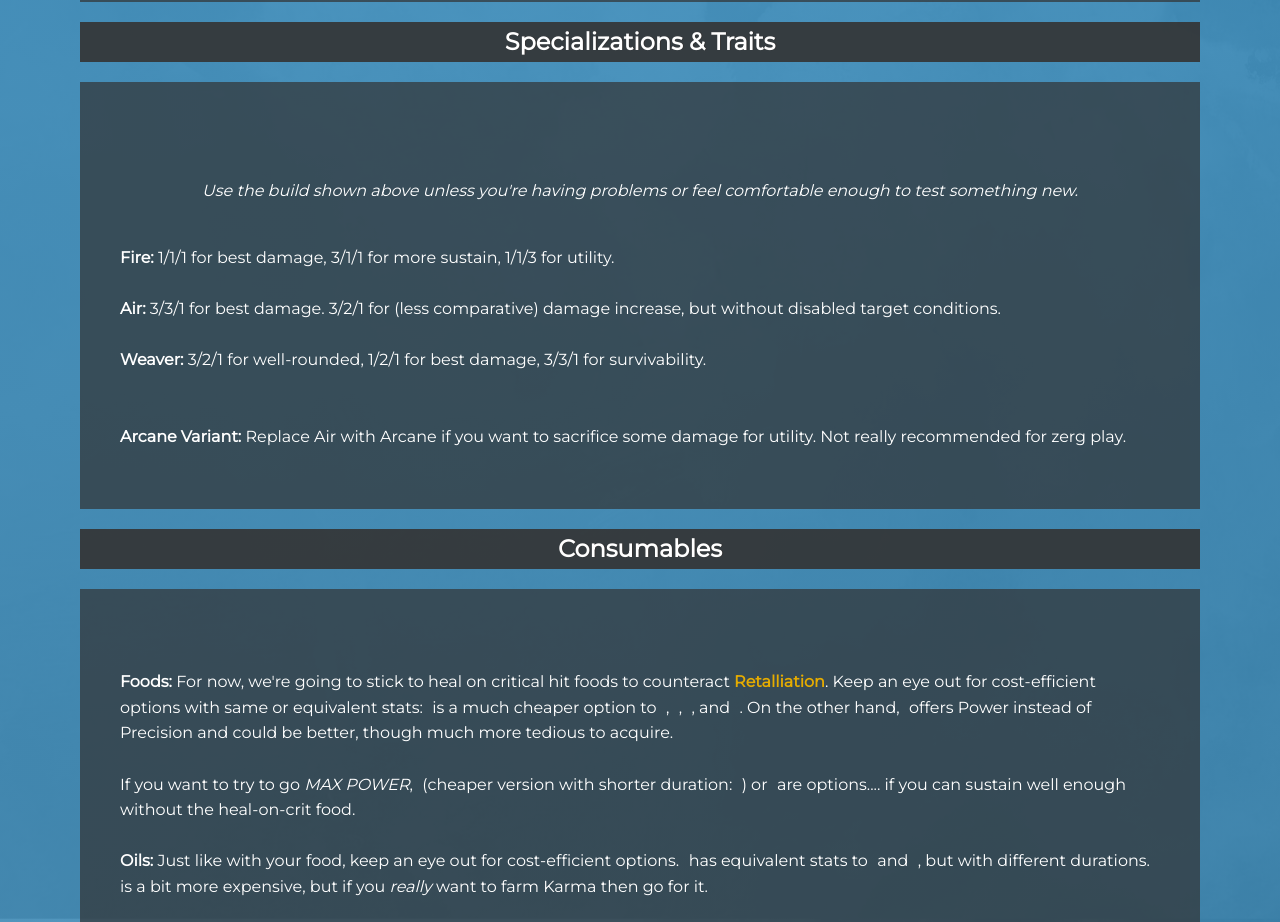
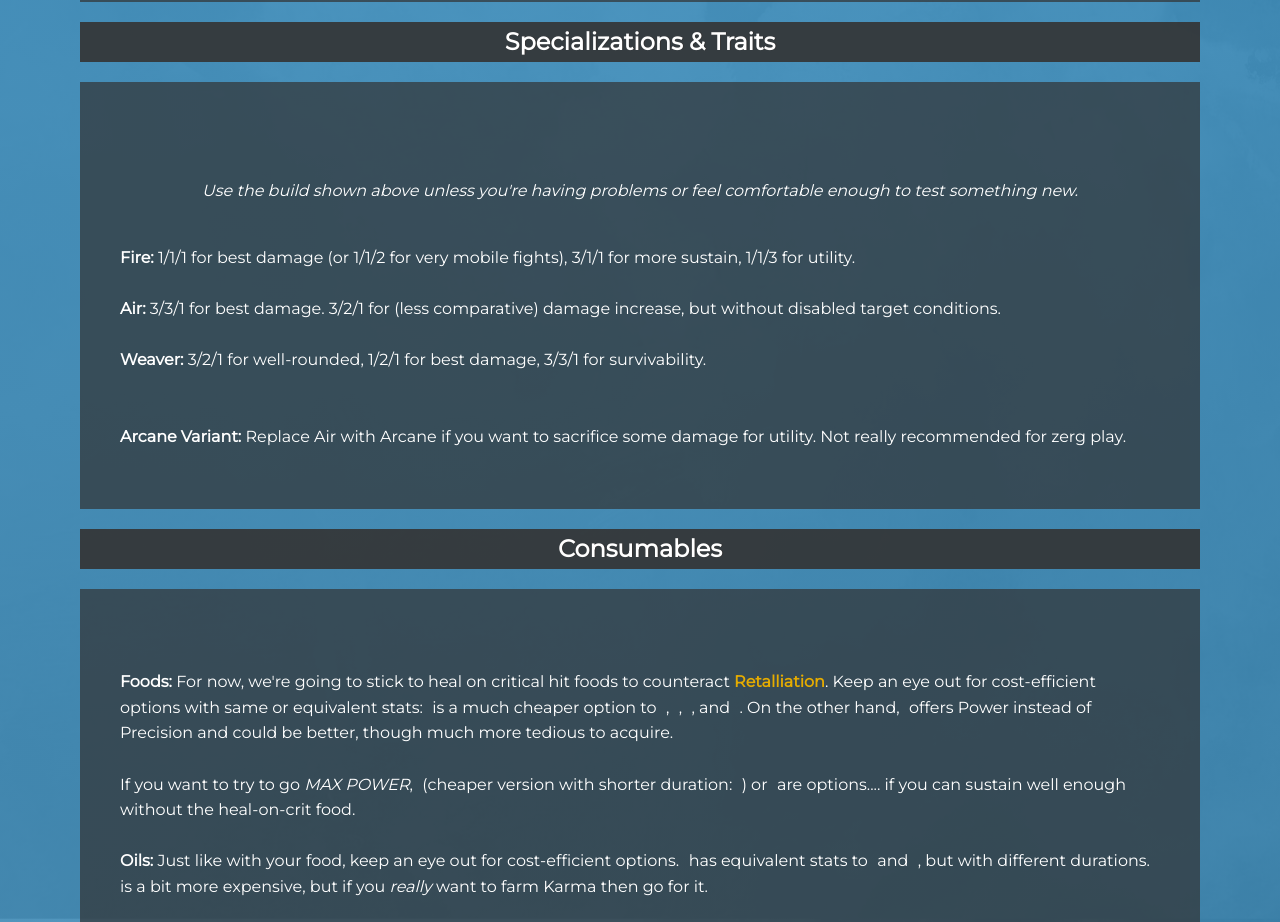
Before and after one commit to tgdm/gw2.github.io, a plain HTML site: page index.html in a window 1280 px wide. Shown: the part 2020-2942 px from the top of the page. Drawn offline with Linux system fonts and the light colour scheme; a script that the page names is missing.

Commit message:
fire 112

```diff
--- a/index.html
+++ b/index.html
@@ -258,7 +258,7 @@
 				<div class="tabcontent_content_text">
 					<p align="center"><em>Use the build shown above unless you're having problems or feel comfortable enough to  test something new.</em></p>
 					<br>
-					<b>Fire:</b> 1/1/1 for best damage, 3/1/1 for more sustain, 1/1/3 for utility.<br>
+					<b>Fire:</b> 1/1/1 for best damage (or 1/1/2 for very mobile fights), 3/1/1 for more sustain, 1/1/3 for utility.<br>
 					<br>
 					<b>Air:</b> 3/3/1 for best damage. 3/2/1 for (less comparative) damage increase, but without disabled target conditions.<br>
 					<br>
```
